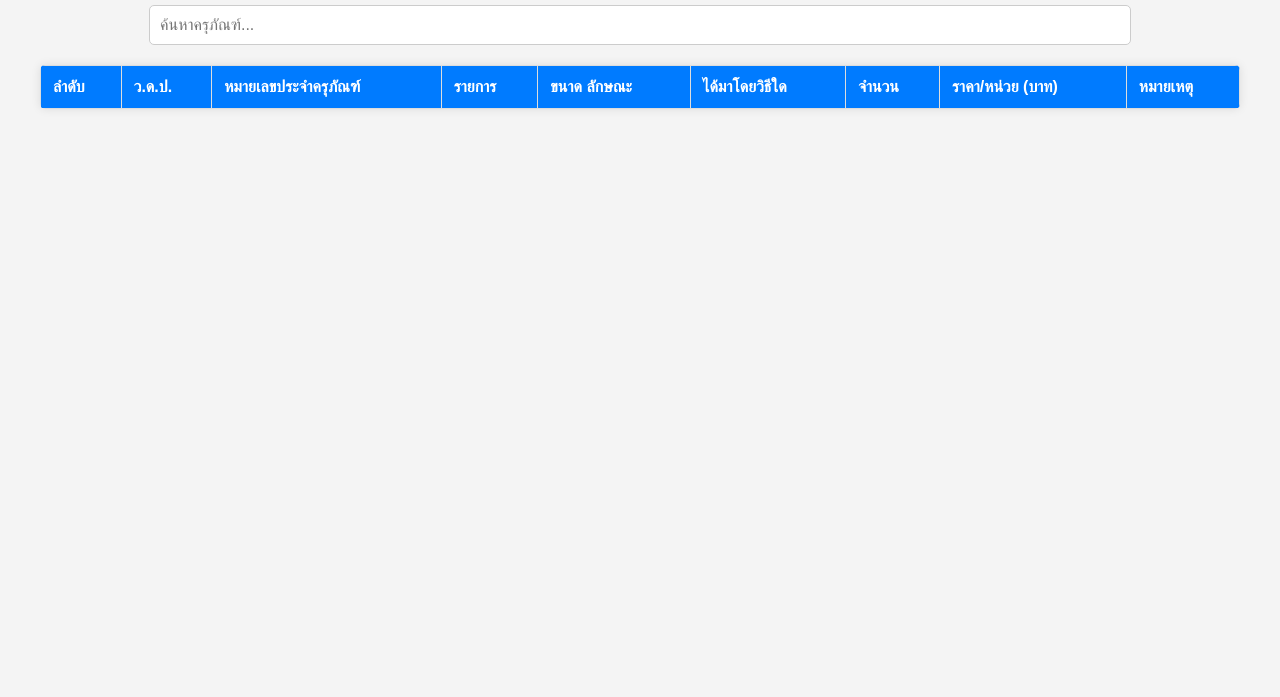
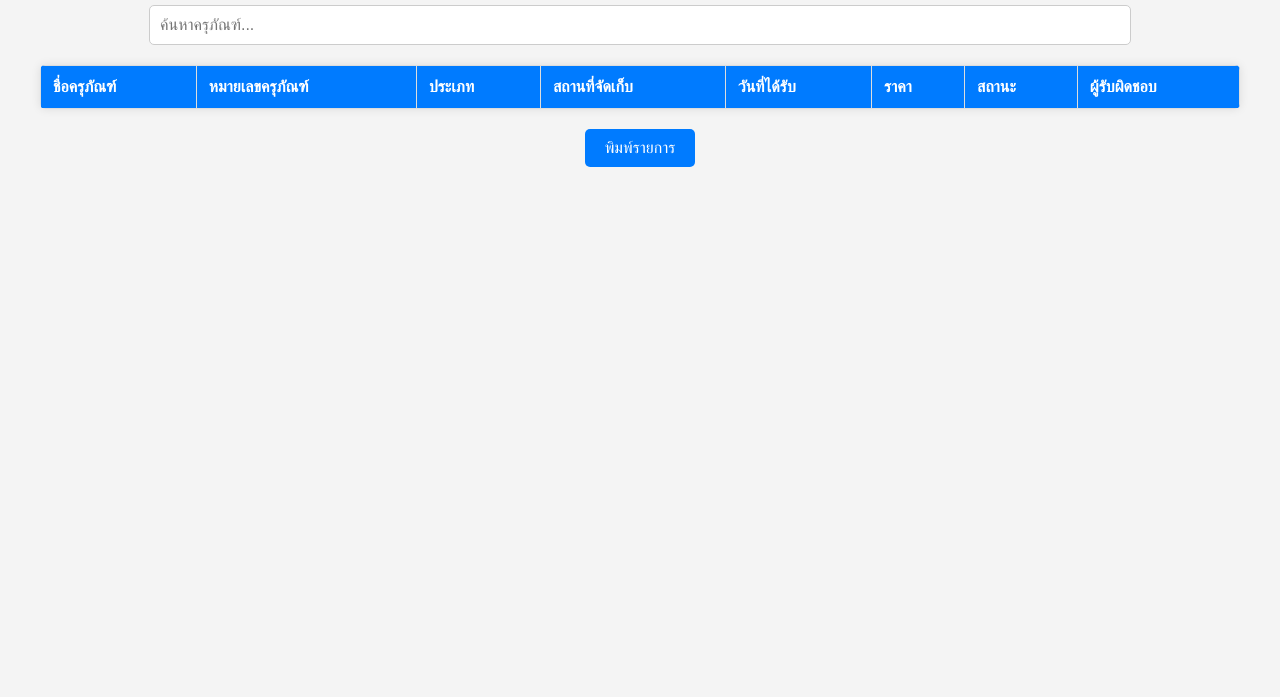
Before and after one commit to chudapon1414/DBT-PROCUREMENT, a plain HTML site: page index.html in a window 1280 px wide. Shown: the part 103-800 px from the top of the page. Drawn offline with Linux system fonts and the light colour scheme; no server answers.

Commit message:
Add files via upload

```diff
--- a/index.html
+++ b/index.html
@@ -13,21 +13,22 @@
     <table id="dataTable">
         <thead>
             <tr>
-                <th>ลำดับ</th>
-                <th>ว.ด.ป.</th>
-                <th>หมายเลขประจำครุภัณฑ์</th>
-                <th>รายการ</th>
-                <th>ขนาด ลักษณะ</th>
-                <th>ได้มาโดยวิธีใด</th>
-                <th>จำนวน</th>
-                <th>ราคา/หน่วย (บาท)</th>
-                <th>หมายเหตุ</th>
+                <th>ชื่อครุภัณฑ์</th>
+                <th>หมายเลขครุภัณฑ์</th>
+                <th>ประเภท</th>
+                <th>สถานที่จัดเก็บ</th>
+                <th>วันที่ได้รับ</th>
+                <th>ราคา</th>
+                <th>สถานะ</th>
+                <th>ผู้รับผิดชอบ</th>
             </tr>
         </thead>
         <tbody id="dataBody">
         </tbody>
     </table>
 
+    <button onclick="printTable()">พิมพ์รายการ</button>
+
     <script src="script.js"></script>
 </body>
 </html>
--- a/script.js
+++ b/script.js
@@ -1,7 +1,5 @@
-// URL ของ JSON ที่ดึงจาก Google Apps Script API
 const apiUrl = "https://script.google.com/macros/s/xxxxx/exec"; // เปลี่ยนเป็น URL ของคุณ
 
-// ฟังก์ชันดึงข้อมูลจาก Google Sheet
 async function fetchData() {
     try {
         let response = await fetch(apiUrl);
@@ -12,7 +10,6 @@ async function fetchData() {
     }
 }
 
-// ฟังก์ชันแสดงข้อมูลในตาราง
 function displayData(data) {
     let tableBody = document.getElementById("dataBody");
     tableBody.innerHTML = "";
@@ -31,7 +28,6 @@ function displayData(data) {
     });
 }
 
-// ฟังก์ชันกรองข้อมูลจากช่องค้นหา โดยสามารถค้นหาทุกฟิลด์
 function filterTable() {
     let searchValue = document.getElementById("searchBox").value.toLowerCase();
     let rows = document.querySelectorAll("#dataBody tr");
@@ -41,7 +37,6 @@ function filterTable() {
     });
 }
 
-// ฟังก์ชันพิมพ์ตารางข้อมูล
 function printTable() {
     let printContents = document.getElementById("dataTable").outerHTML;
     let originalContents = document.body.innerHTML;
@@ -50,5 +45,4 @@ function printTable() {
     document.body.innerHTML = originalContents;
 }
 
-// เรียกใช้งานฟังก์ชันดึงข้อมูลเมื่อโหลดหน้าเว็บ
 fetchData();
--- a/style.css
+++ b/style.css
@@ -1,5 +1,3 @@
-/* สไตล์สำหรับหน้าเว็บระบบสืบค้นครุภัณฑ์ */
-
 body {
     font-family: Arial, sans-serif;
     margin: 20px;
@@ -48,3 +46,18 @@ tr:nth-child(even) {
 tr:hover {
     background-color: #f1f1f1;
 }
+
+button {
+    margin-top: 20px;
+    padding: 10px 20px;
+    font-size: 16px;
+    border: none;
+    background-color: #007bff;
+    color: white;
+    border-radius: 5px;
+    cursor: pointer;
+}
+
+button:hover {
+    background-color: #0056b3;
+}
```
